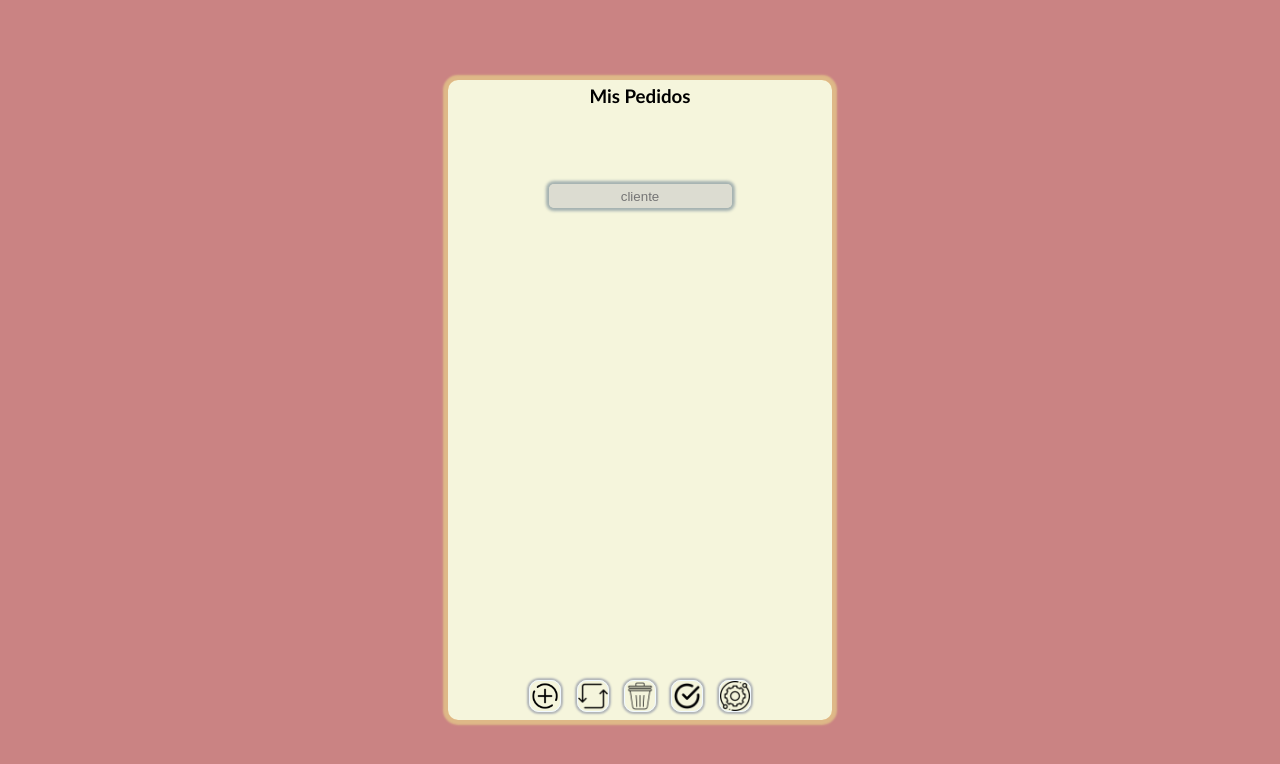
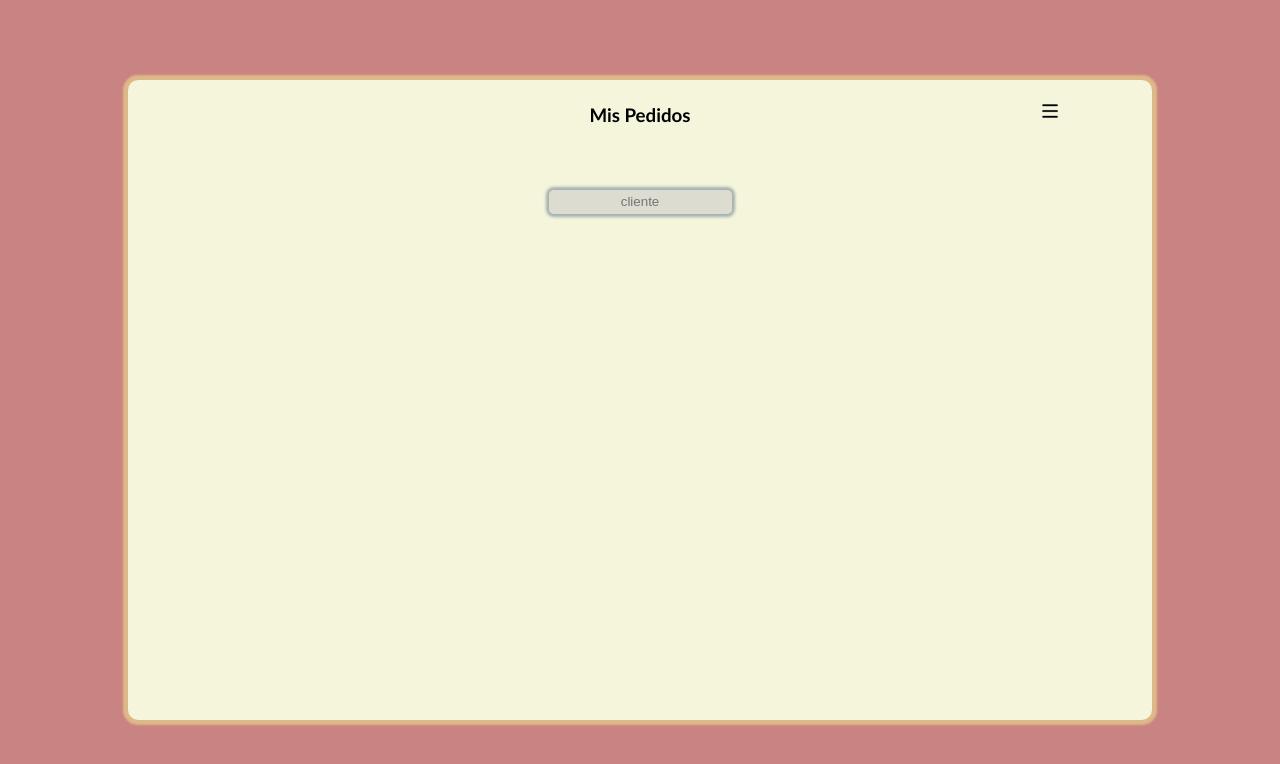
Before and after one commit to JoseMiguel01012570345/shein, a plain HTML site: page work-space.html in a window 1280 px wide. Drawn offline with Linux system fonts and the light colour scheme.

Commit message:
que clase e sueño

```diff
--- a/css/work-space-style.css
+++ b/css/work-space-style.css
@@ -12,19 +12,42 @@ body {
 
 /*------------------------------------------------------------------------------------------*/
 
-
 .container-task {
     box-shadow: 0px 0px 2px 5px burlywood;
     background-color: rgb(231, 169, 87);
-    width: 30%;
+    width: 80%;
     height: 80%;
     border-radius: 10px;
+    margin: 0px;
 }
 
 .title {
     background-color: beige;
     border-radius: 10px 10px 0px 0px;
     height: 10%;
+    display: grid;
+    grid-template-columns: repeat(3, 1fr);
+    justify-content: center;
+    align-items: center;
+    margin: 0px;
+}
+
+.options {
+    display: flex;
+    justify-content: center;
+    position: relative;
+    left: 20%;
+
+}
+
+.option-btn {
+    border-radius: 10px;
+    border: 0px;
+    background-color: beige;
+}
+
+.option-btn:hover {
+    cursor: pointer;
 }
 
 .title h3 {
@@ -70,7 +93,8 @@ body {
     overflow-Y: auto;
     background-color: beige;
     justify-content: center;
-    height: 82%;
+    height: 90%;
+    border-radius: 0px 0px 10px 10px;
 }
 
 .task-list::-webkit-scrollbar {
--- a/work-space.html
+++ b/work-space.html
@@ -13,9 +13,15 @@
 
     <div class="container-task">
         <div class="title">
+            <div class="space"></div>
             <h3>
                 Mis Pedidos
             </h3>
+            <div class="options">
+                <button type="submit" class="option-btn">
+                    <img src="img/menu-burger.png" alt="" style="width: 20px;height: 20px;">
+                </button>
+            </div>
         </div>
         <div class="task-list">
 
@@ -23,13 +29,6 @@
                 <input class="intro-task" type="text" placeholder="cliente">
             </div>
 
-        </div>
-        <div class="buttons">
-            <img class="insert" src="img/icons8-plus-96.png">
-            <img class="update" src="img/icons8-update-64.png">
-            <img class="delete" src="img/icons8-trash-128.png">
-            <img class="completed" src="img/complete.png" alt="">
-            <img class="settings" src="img/control.png" alt="">
         </div>
         <div class="my-settings">
             <button class="precio-comprador ">
@@ -43,8 +42,16 @@
                 </a>
             </button>
         </div>
-        <script src="js/settings.js"></script>
-        <script src="js/pedidosSHEIN.js"></script>
+    </div>
+    <div class="buttons" style="display: none;">
+        <img class="insert" src="img/icons8-plus-96.png">
+        <img class="update" src="img/icons8-update-64.png">
+        <img class="delete" src="img/icons8-trash-128.png">
+        <img class="completed" src="img/complete.png" alt="">
+        <img class="settings" src="img/control.png" alt="">
+    </div>
+    <script src="js/settings.js"></script>
+    <script src="js/pedidosSHEIN.js"></script>
 </body>
 
 </html>
```
Also changed, not shown: index-settings-priceBuyer.html (+1 -2 lines), img/menu-burger.png (added).
